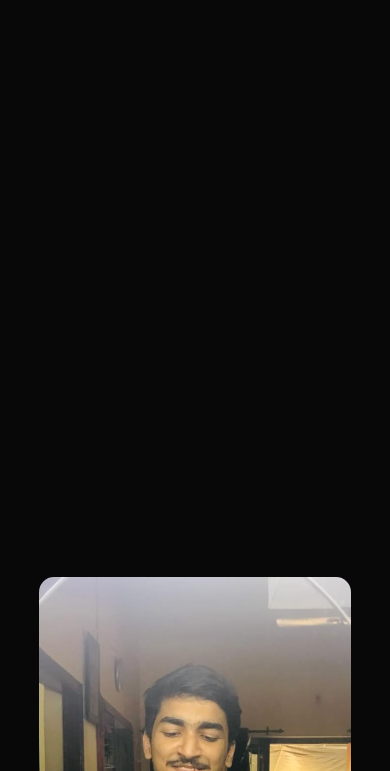
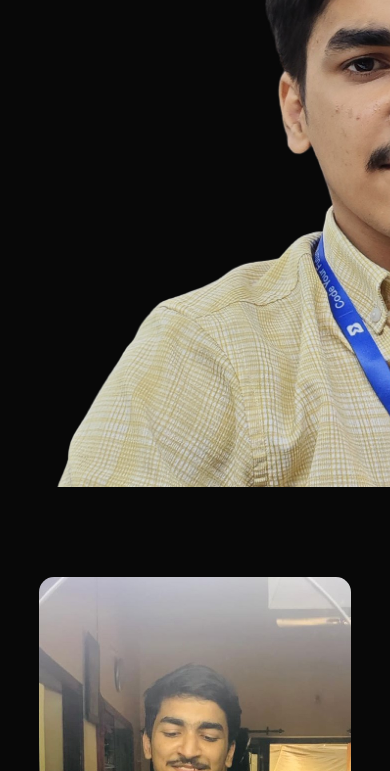
Before and after one commit to junaidkm/portfolio-junaid, a plain HTML site: page index.html in a window 390 px wide. Shown: the part 357-1128 px from the top of the page. Drawn offline with Linux system fonts and the light colour scheme; files whose address does not match are found by name.

Commit message:
Update style.css

```diff
--- a/style.css
+++ b/style.css
@@ -15,7 +15,7 @@ body{
 #header{
     width: 100%;
     height: 100vh;
-    background-image: url(image/backgrund.png);
+    background-image: url(backgrund.png);
     background-size: cover;
     background-position: center;
 }
@@ -335,7 +335,7 @@ form btn2{
 
 @media only screen and (max-width: 600px){
        #header{
-        background-image: url(image/backgroundforphone.png);
+        background-image: url(backgroundforphone.png);
        }
        .header-text{
         margin-top: 28%;
```
